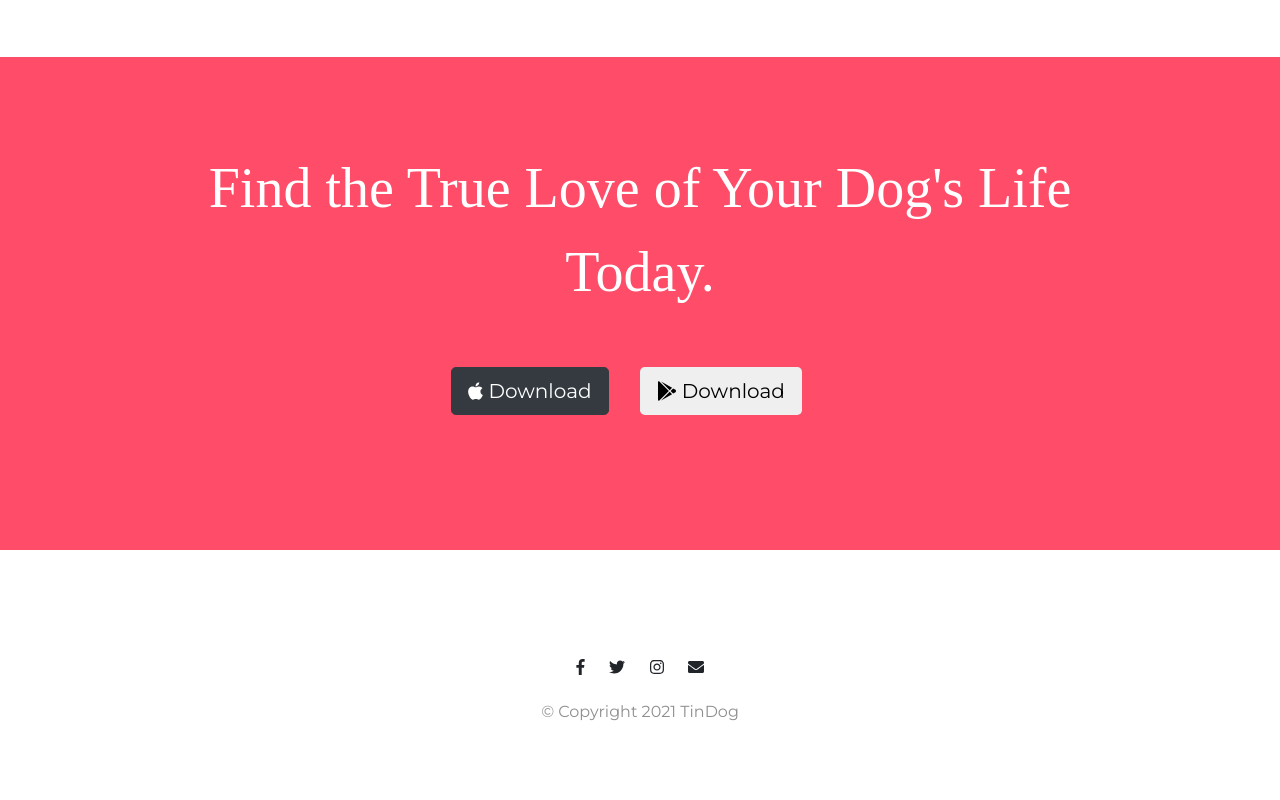
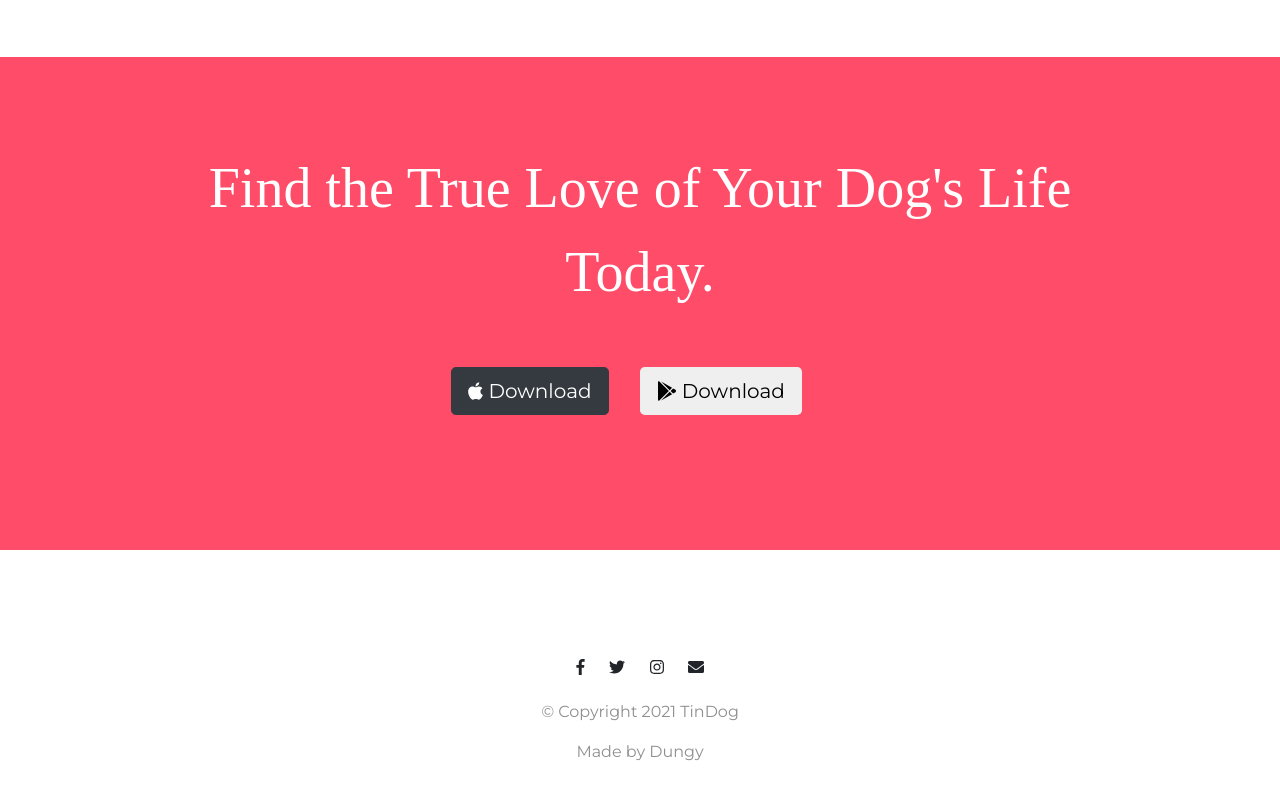
Before and after one commit to Dungyy/tindog, a plain HTML site: page index.html in a window 1280 px wide. Shown: the part 2441-3241 px from the top of the page. Drawn offline with nearby package versions, Linux system fonts and the light colour scheme.

Commit message:
Update index.html

```diff
--- a/index.html
+++ b/index.html
@@ -231,6 +231,7 @@
       <i class="social-icon fab fa-instagram"></i>
       <i class="social-icon fas fa-envelope"></i>
       <p>© Copyright 2021 TinDog</p>
+      <p>Made by Dungy</p>
     </div>
   </footer>
 
```
